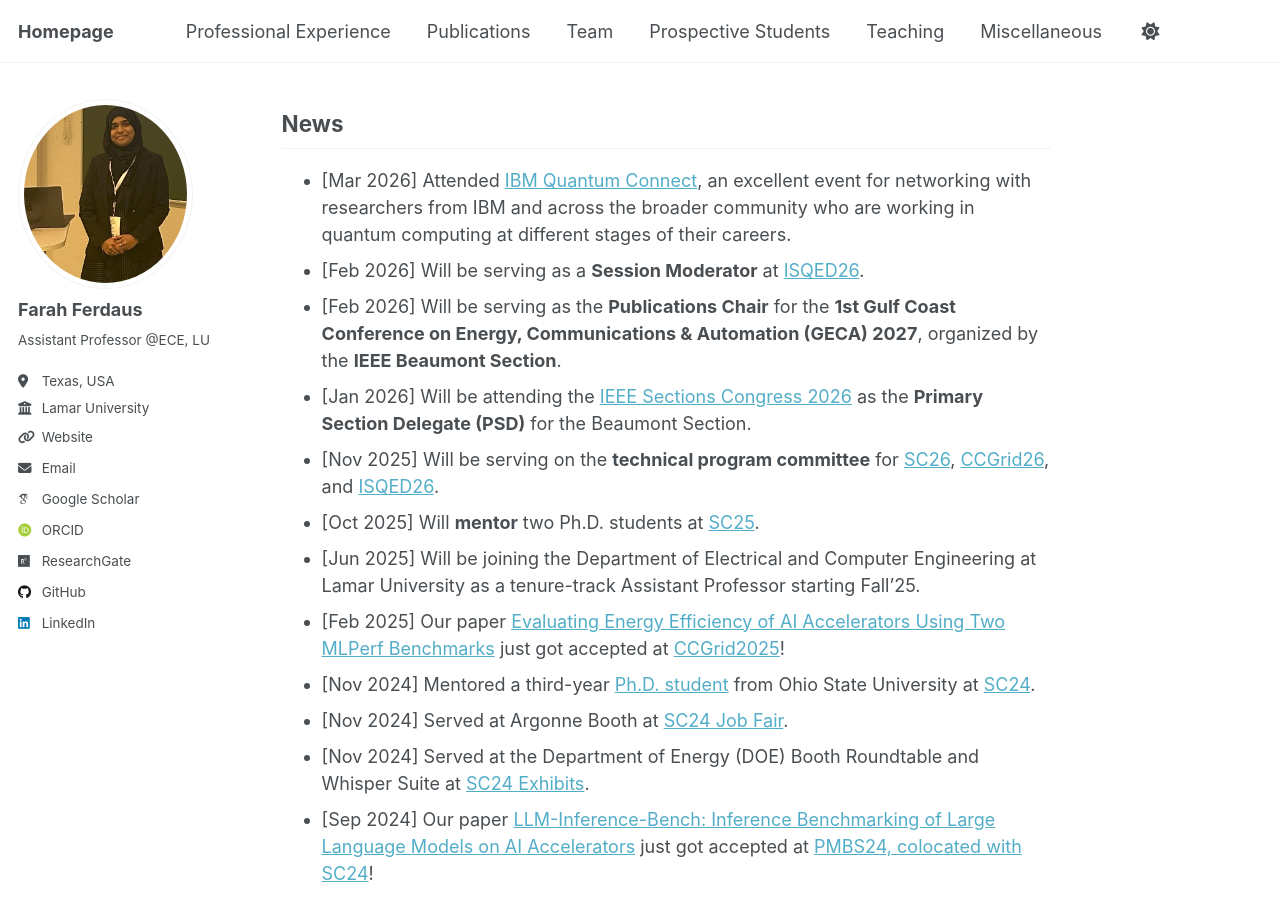
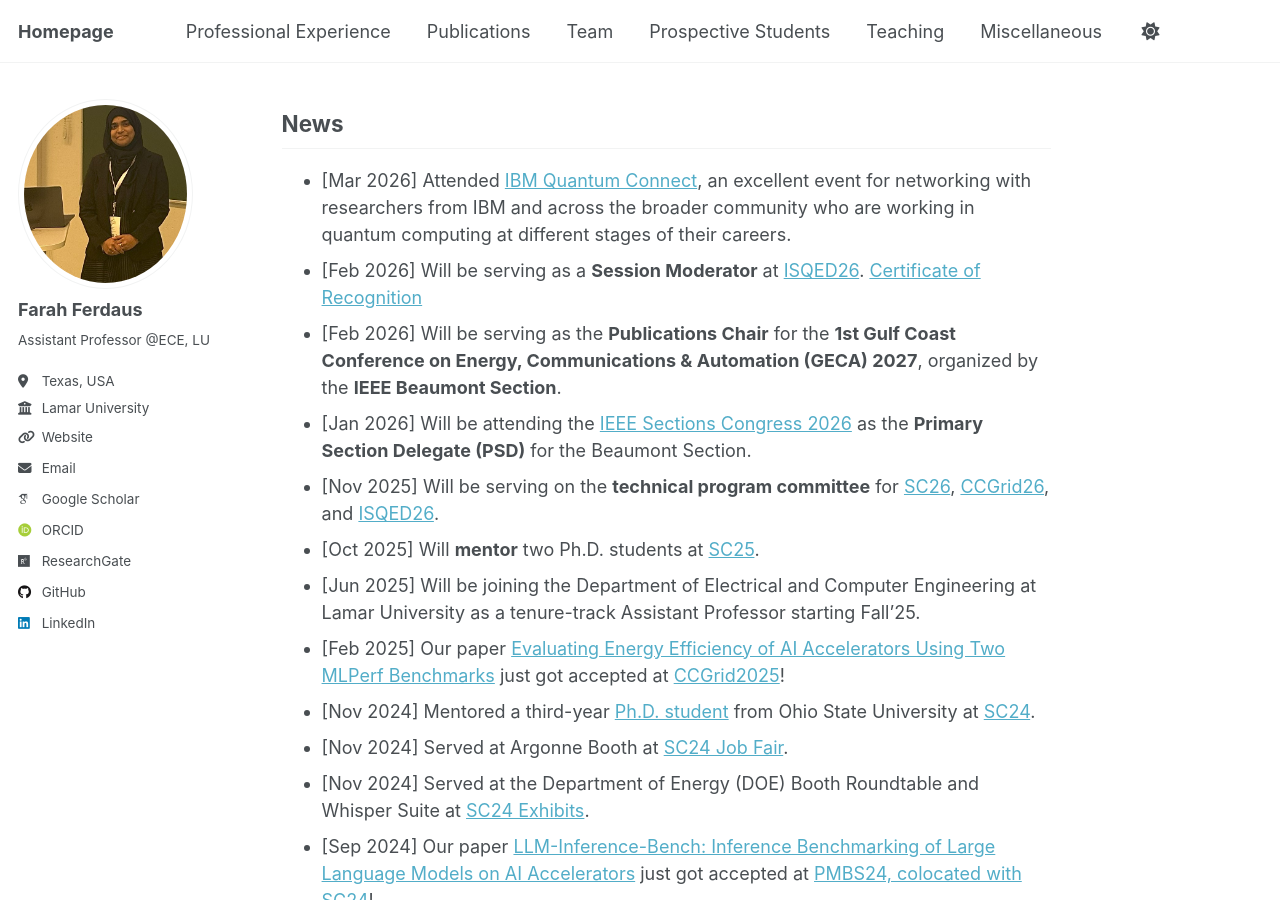
Before and after one commit to fferdaus/fferdaus.github.io, a Jekyll site: the page built from _pages/about.md, in a window 1280 px wide and 900 px high, scrolled down 951 px. Built offline with Jekyll 4.4.1, drawn with Linux system fonts in a browser that asks for light colours; some web fonts are replaced.

Commit message:
Update about.md

```diff
--- a/_pages/about.md
+++ b/_pages/about.md
@@ -60,7 +60,7 @@ I have published numerous scientific articles, including journal articles, confe
 -->
 ## News
 - [Mar 2026] Attended [IBM Quantum Connect](https://www.ibm.com/events/reg/flow/ibm/3hqllqmb/landing/page/landing), an excellent event for networking with researchers from IBM and across the broader community who are working in quantum computing at different stages of their careers.
-- [Feb 2026] Will be serving as a **Session Moderator** at [ISQED26](https://www.isqed.org/English/Archives/2026/Technical_Sessions/index.html).
+- [Feb 2026] Will be serving as a **Session Moderator** at [ISQED26](https://www.isqed.org/English/Archives/2026/Technical_Sessions/index.html). [Certificate of Recognition](https://drive.google.com/file/d/1icvL6GNcqsai--ZwekN-Gn7IotdIbDi6/view?usp=sharing)
 - [Feb 2026] Will be serving as the **Publications Chair** for the **1st Gulf Coast Conference on Energy, Communications & Automation (GECA) 2027**, organized by the **IEEE Beaumont Section**.
 - [Jan 2026] Will be attending the [IEEE Sections Congress 2026](https://2026.sections-congress.ieee.org/about/area-information/) as the **Primary Section Delegate (PSD)** for the Beaumont Section.
 - [Nov 2025] Will be serving on the **technical program committee** for [SC26](https://supercomputing.org/), [CCGrid26](https://ccgrid2026.cdms.westernsydney.edu.au/program-committees.php), and [ISQED26](https://www.isqed.org/English/Conference/Committee_Conference_Technical.html).
```
